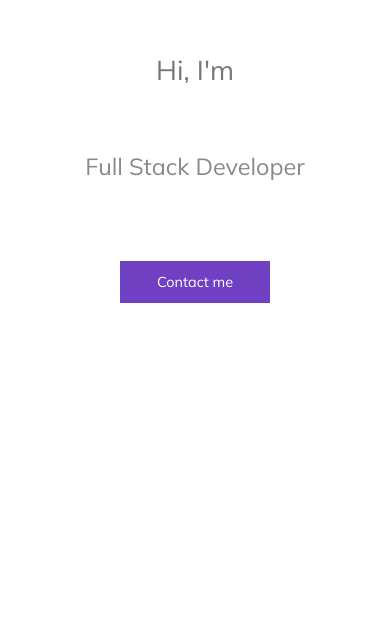
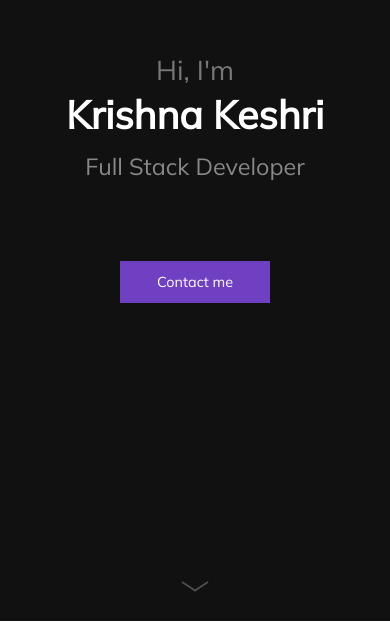
Before and after one commit to KrishnaKumarKeshri96/portfolio-v2, a React (Create React App) app: page / in a window 390 px wide. Shown: the part 223-846 px from the top of the page. Built offline with nearby package versions, Linux system fonts and the light colour scheme.

Commit message:
Css work for section Contaier

```diff
--- a/src/components/Home.jsx
+++ b/src/components/Home.jsx
@@ -16,7 +16,7 @@
             <Button
               value={content.button}
               type="solid"
-              link="mailto:camilapaladines27@gmail.com"
+              link="mailto:keshri819@gmail.com"
             />
           </div>
         </div>
--- /dev/null
+++ b/src/scss/general/section.scss
@@ -0,0 +1,18 @@
+/* Main container */
+
+#root {
+  background-color: $gray-1;
+}
+
+.sections {
+  width: 100%;
+  padding-left: 150px;
+  display: flex;
+  flex-direction: column;
+}
+
+@media (max-width: 1000px) {
+  .sections {
+    padding: 0;
+  }
+}
--- a/src/scss/main.scss
+++ b/src/scss/main.scss
@@ -9,3 +9,5 @@
 @import "general/button.scss";
 
 @import "sections/home.scss";
+
+@import "general/section.scss";
```
